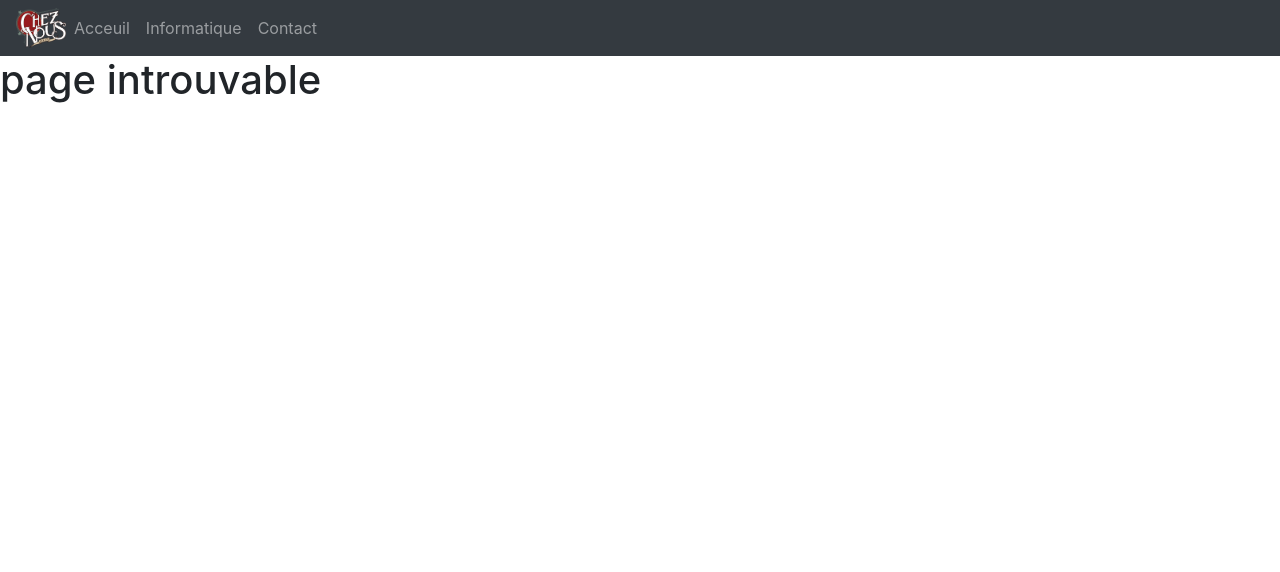
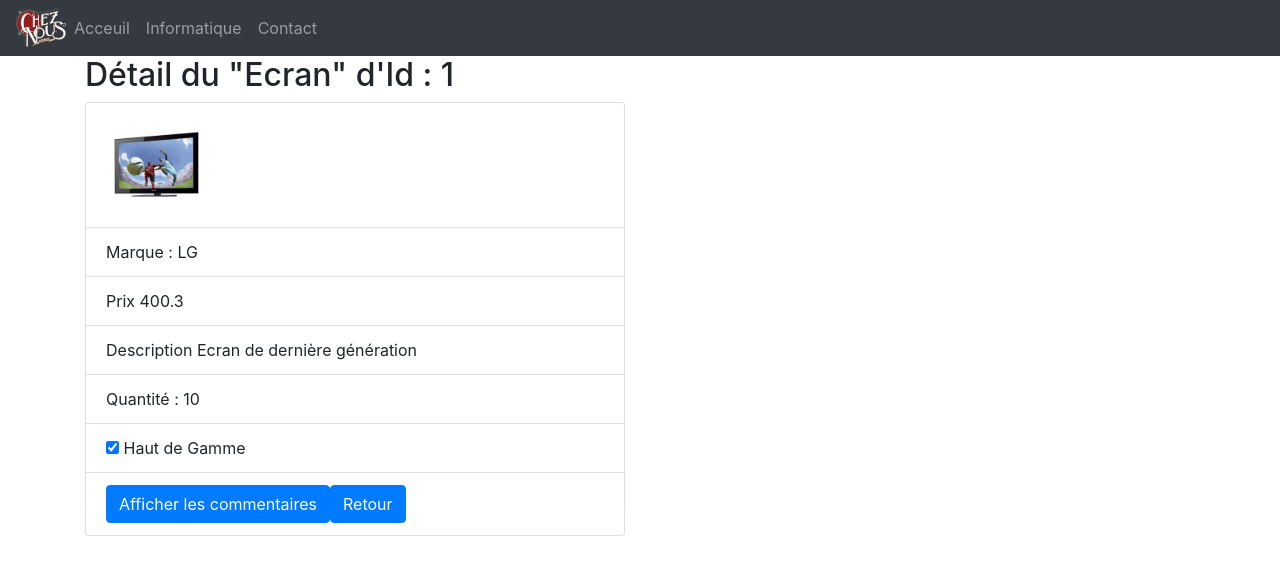
Before and after one commit to islem33/testAngular, an Angular app: page /detailmateriel/1 in a window 1280 px wide. Shown: the top 572 px of the page. Built offline with nearby package versions, Linux system fonts and the light colour scheme.

Commit message:
routage termine

```diff
--- a/src/app/app-routing.module.ts
+++ b/src/app/app-routing.module.ts
@@ -3,11 +3,13 @@ import { Routes, RouterModule } from '@angular/router';
 import { AcceuilComponent } from './acceuil/acceuil.component';
 import { ContactComponent } from './composants/contact/contact.component';
 import { Error404Component } from './composants/error404/error404.component';
+import { DetailmaterielComponent } from './detailmateriel/detailmateriel.component';
 import { ListmaterielComponent } from './listmateriel/listmateriel.component';
 
 const routes: Routes = [
  {path:'acceuil', component:AcceuilComponent},
   {path:'listmateriel' , component:ListmaterielComponent},
+  {path:'detailmateriel/:is' , component:DetailmaterielComponent},
   {path:'contact', component:ContactComponent},
   {path:'',redirectTo:'acceuil',pathMatch:'full'},
   {path:'**', component:Error404Component},
--- a/src/app/detailmateriel/detailmateriel.component.html
+++ b/src/app/detailmateriel/detailmateriel.component.html
@@ -24,6 +24,7 @@
                 <li class="list-group-item">
                     <button type="button" class="btn btn-primary"
                      (click)="onaffiche()">Afficher les commentaires</button>
+                     <button  class="btn btn-primary" (click)="Onretour()">Retour</button>
                 </li>
             </ul>
 
--- a/src/app/detailmateriel/detailmateriel.component.ts
+++ b/src/app/detailmateriel/detailmateriel.component.ts
@@ -1,6 +1,7 @@
 import { Component, OnInit } from '@angular/core';
 import{Materiel}from './../models/materiel'
 import{MaterielService}from'../services/materiel.service';
+import { ActivatedRoute, Router, RouterLink } from '@angular/router';
 @Component({
   selector: 'app-detailmateriel',
   templateUrl: './detailmateriel.component.html',
@@ -13,11 +14,16 @@ test :boolean=false;
  onaffiche(){
    this.test=true;
 }
-  constructor(private listmateriel:MaterielService) { }
+
+  constructor(private listmateriel:MaterielService , private activatedRoute:ActivatedRoute,private router:Router) { }
 
   ngOnInit(): void {
-    this.materiel=this.listmateriel.getMaterielById('2');
+    let id=this.activatedRoute.snapshot.params['is'];
+    this.materiel=this.listmateriel.getMaterielById(id);
 
 
 }
+Onretour(){
+ this.router.navigate(['/listmateriel']);
 }
+}
--- a/src/app/materiel/materiel.component.html
+++ b/src/app/materiel/materiel.component.html
@@ -12,6 +12,6 @@
     </span>
   </div>
   <div class="card-footer text-center">
-    <button class="btn btn-primary">Details</button>
+    <button class="btn btn-primary" routerLink="/detailmateriel/:is">Details</button>
   </div>
 </div>
--- a/src/app/services/materiel.service.ts
+++ b/src/app/services/materiel.service.ts
@@ -1,10 +1,11 @@
 import { Injectable } from '@angular/core';
+import { Materiel } from '../models/materiel';
 
 @Injectable({
   providedIn: 'root'
 })
 export class MaterielService {
-  materiels=[
+   private materiels:Materiel[]=[
     {
         id: '1',
         libelle: 'Ecran',
@@ -68,7 +69,7 @@ getMateriel(){
    return this.materiels;
 }
 getMaterielById (id : string){
-return this.materiels.find((mat => mat.id==id))
+return <Materiel> this.materiels.find(mat => mat.id==id);
 }
 
   constructor() { }
```
